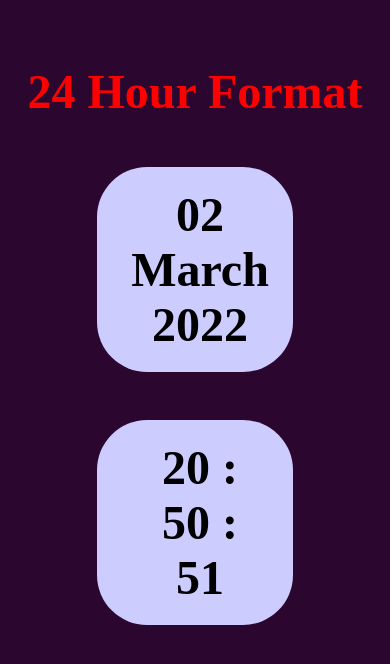
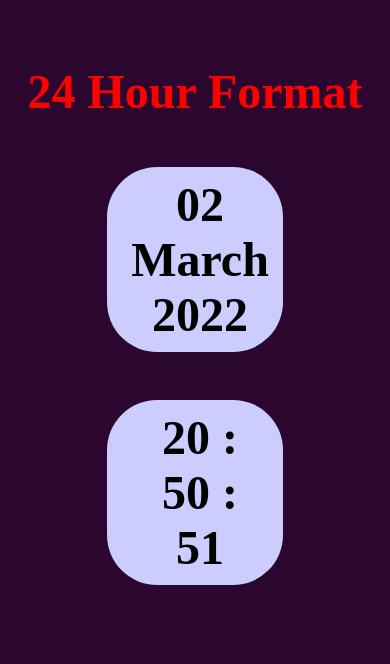
Before and after one commit to raviranjan9/Clock, a plain HTML site: page index.html in a window 390 px wide. Drawn offline with Linux system fonts and the light colour scheme.

Commit message:
second commit

```diff
--- a/index.html
+++ b/index.html
@@ -38,6 +38,10 @@
             .date-container div, .time-container div{
             display: block;
         }
+            .date-container, .time-container{
+                width: 60;
+                padding: 10px;
+            }
         }
     </style>
     <title>MyWebsite</title>
```
